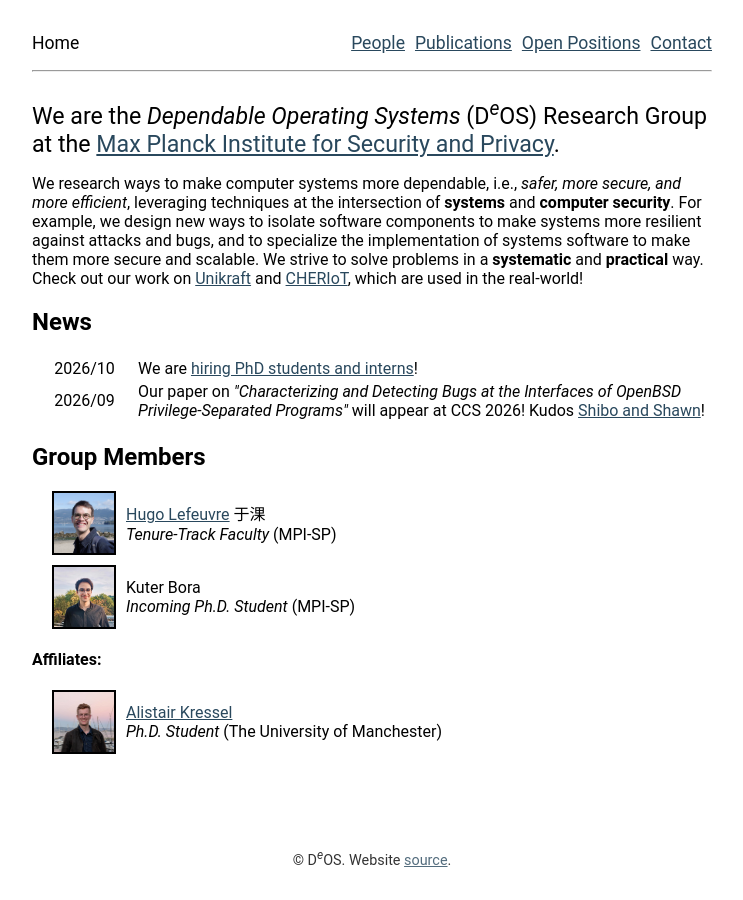
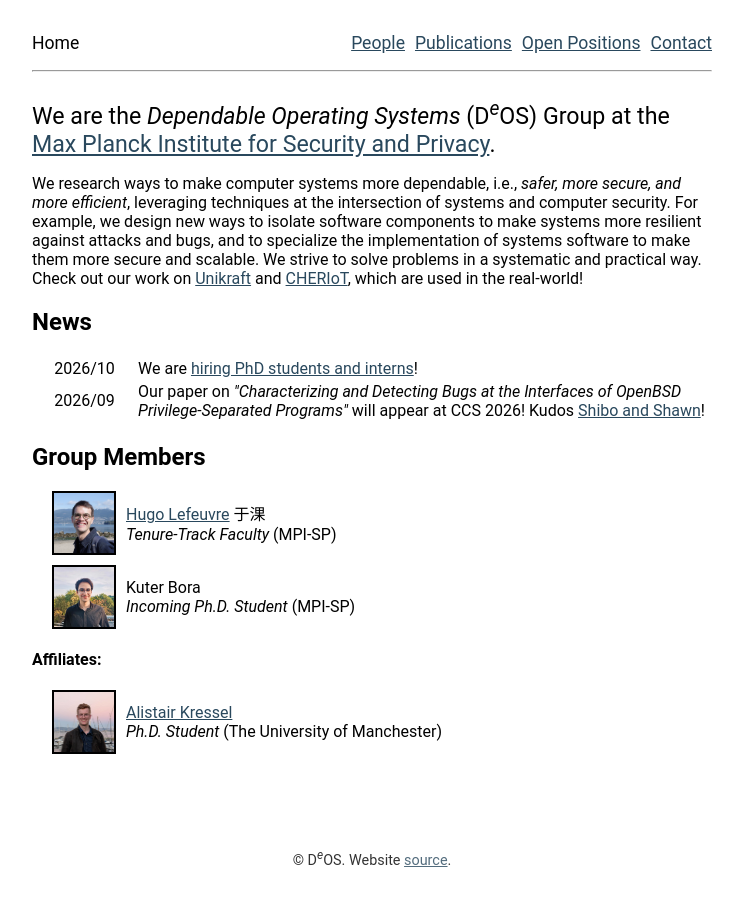
Before and after one commit to mpi-sp-deos/mpi-sp-deos.github.io, a Jekyll site: the page built from index.md, in a window 1280 px wide. Shown: the whole page, without its empty margins (268-1011 px from the left). Built offline with Jekyll 4.4.1, drawn with Linux system fonts in a browser that asks for light colours.

Commit message:
Nits
Signed-off-by: Hugo Lefeuvre <hlef@cs.ubc.ca>

```diff
--- a/index.md
+++ b/index.md
@@ -1,13 +1,13 @@
 ---
 layout: default
-title: 'The Dependable Operating Systems Group at MPI-SP'
+title: 'Dependable Operating Systems at MPI-SP'
 ---
 
-<span style="font-size: 145%">We are the *Dependable Operating Systems* (D<sup><i>e</i></sup>OS) Research Group at the [Max Planck Institute for Security and Privacy](https://www.mpi-sp.org/).</span>
+<span style="font-size: 145%">We are the *Dependable Operating Systems* (D<sup><i>e</i></sup>OS) Group at the [Max Planck Institute for Security and Privacy](https://www.mpi-sp.org/).</span>
 
-We research ways to make computer systems more dependable, i.e., *safer, more secure, and more efficient*, leveraging techniques at the intersection of **systems** and **computer security**.
+We research ways to make computer systems more dependable, i.e., *safer, more secure, and more efficient*, leveraging techniques at the intersection of systems and computer security.
 For example, we design new ways to isolate software components to make systems more resilient against attacks and bugs, and to specialize the implementation of systems software to make them more secure and scalable.
-We strive to solve problems in a **systematic** and **practical** way.
+We strive to solve problems in a systematic and practical way.
 Check out our work on [Unikraft](https://unikraft.org) and [CHERIoT](https://cheriot.org), which are used in the real-world!
 
 ## News
```
Also changed, not shown: publications.md (+1 -1 lines).
